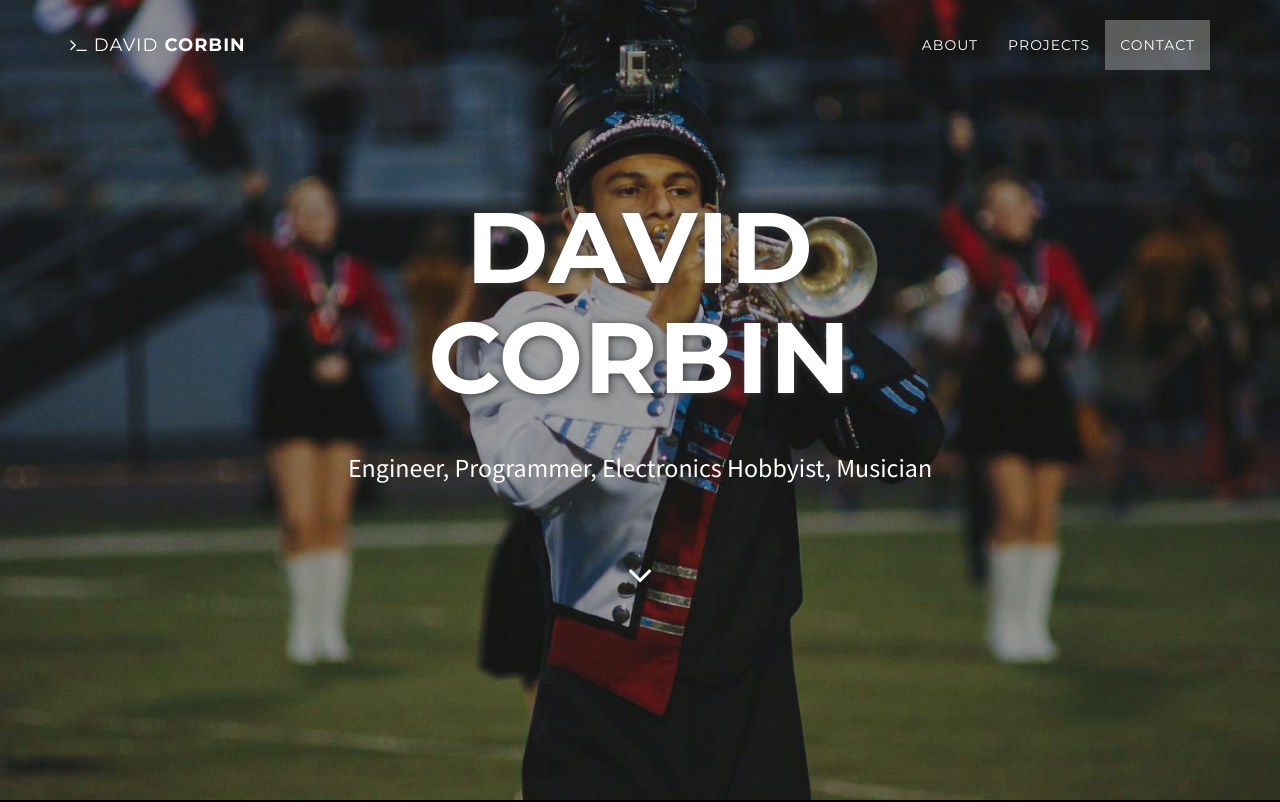
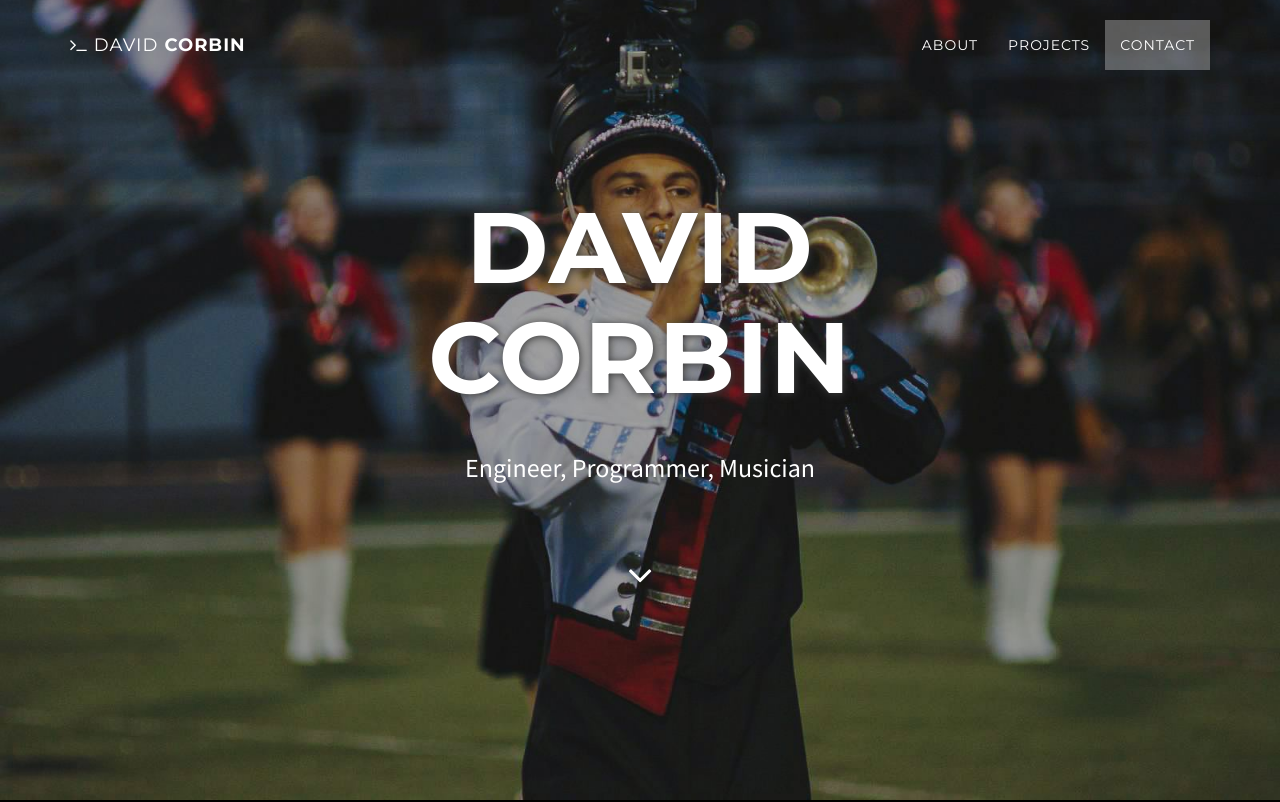
Before and after one commit to davidcorbin/davidcorbin.github.io, a plain HTML site: page index.html in a window 1280 px wide. Shown: the top 802 px of the page. Drawn offline with Linux system fonts and the light colour scheme.

Commit message:
Changed tagline

```diff
--- a/index.html
+++ b/index.html
@@ -12,7 +12,7 @@
 	<meta name="author" content="David Corbin">
 
 	<!-- Facebook Open Graph Protocol -->
-	<meta property="og:title" content="David Corbin | Creator, Engineer, Programmer">
+	<meta property="og:title" content="David Corbin | Engineer, Programmer, Musician">
 	<meta property="og:type" content="profile">
 	<meta property="og:locale" content="en_US">
 	<meta property="og:url" content="https://daconex.me">
@@ -36,7 +36,7 @@
 
 	<link rel="icon" type="image/x-icon" href="/favicon.ico">
 
-	<title>David Corbin | Engineer, Programmer, Electronics Hobbyist, Musician</title>
+	<title>David Corbin | Engineer, Programmer, Musician</title>
 
 	<link href="css/bootstrap.min.css" rel="stylesheet">
 	<link href="css/grayscale.css" rel="stylesheet">
@@ -110,7 +110,7 @@
 			<div class="row">
 				<div class="col-md-8 col-md-offset-2">
 					<h1 class="brand-heading">David Corbin</h1>
-					<p class="intro-text">Engineer, Programmer, Electronics Hobbyist, Musician</p>
+					<p class="intro-text">Engineer, Programmer, Musician</p>
 					<a href="#about" class="btn btn-circle page-scroll">
 						<i class="fa fa-angle-down animated"></i>
 					</a>
```
